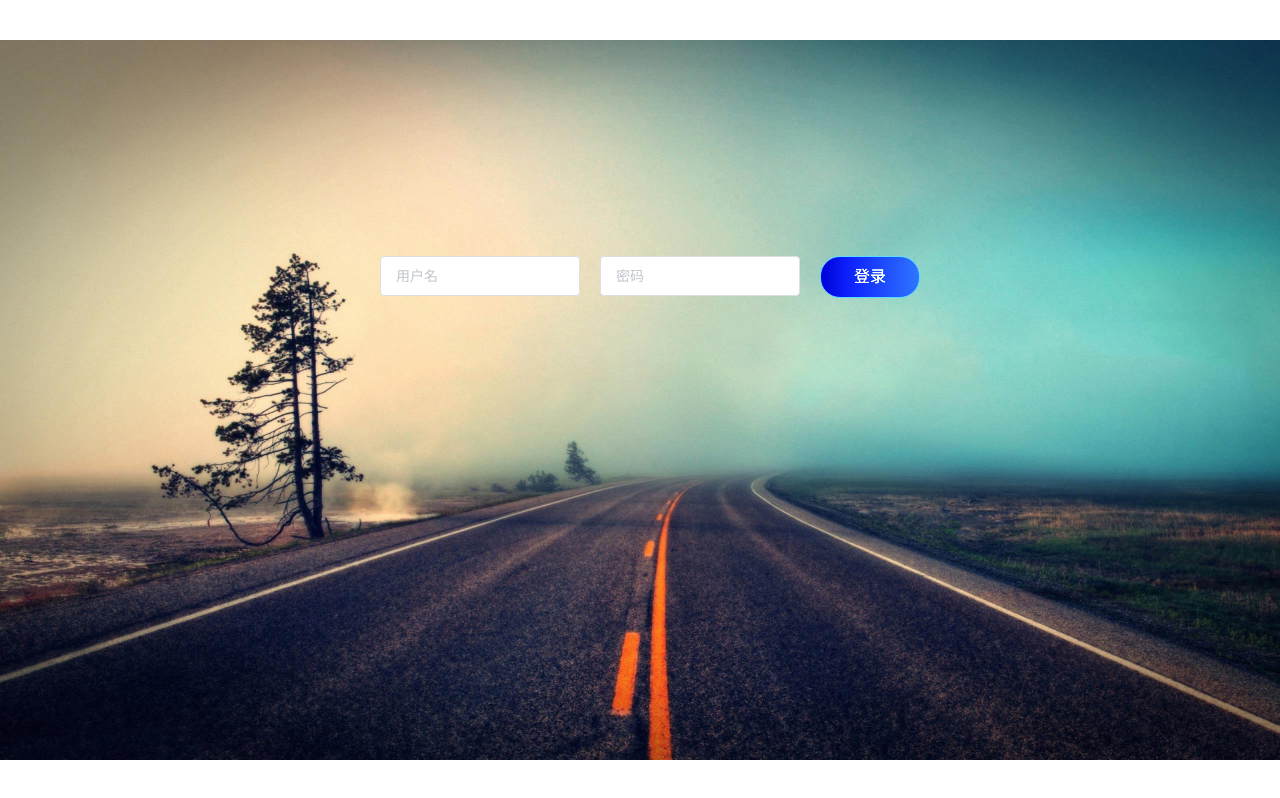
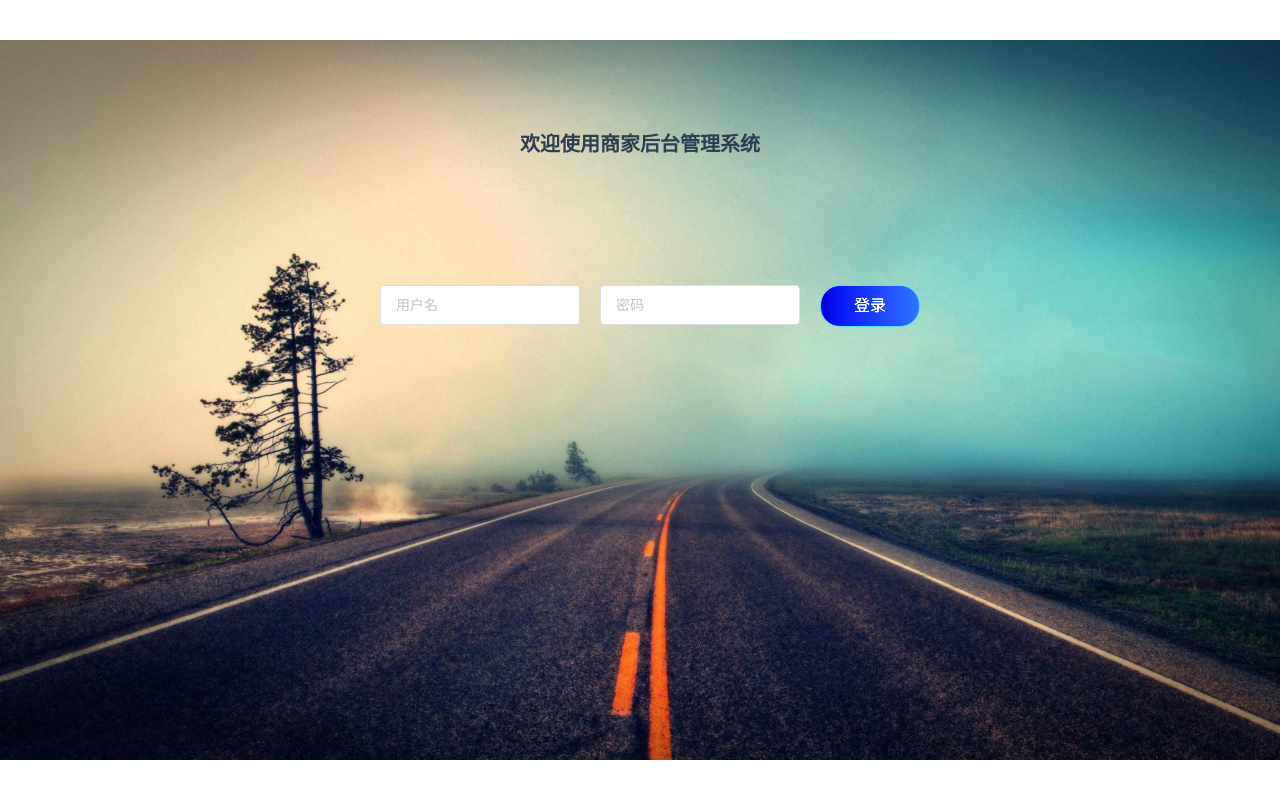
Before and after one commit to otote/WechatOrderProject, a Vue app: page /#/ in a window 1280 px wide. Built offline with nearby package versions, Linux system fonts and the light colour scheme.

Commit message:
欢迎词

```diff
--- a/src/components/login/Login.vue
+++ b/src/components/login/Login.vue
@@ -1,5 +1,6 @@
 <template class="login_template">
   <div id="login-page" class="login_page">
+    <div class="welcome">欢迎使用商家后台管理系统</div>
     <el-form class="login_form">
       <el-form-item>
          <el-input type="text" class="username" placeholder="用户名" v-model="userName"></el-input>
@@ -83,10 +84,15 @@ export default {
     background-position: center;
   }
 
+  .welcome{
+    font-weight: bolder;
+    font-size: 20px;
+    padding-top: 10%;
+  }
   .login_form {
     display: flex;
     justify-content: center;
-    padding-top: 20%;
+    padding-top: 10%;
     padding-left: 10%;
     padding-right: 10%;
   }
```
